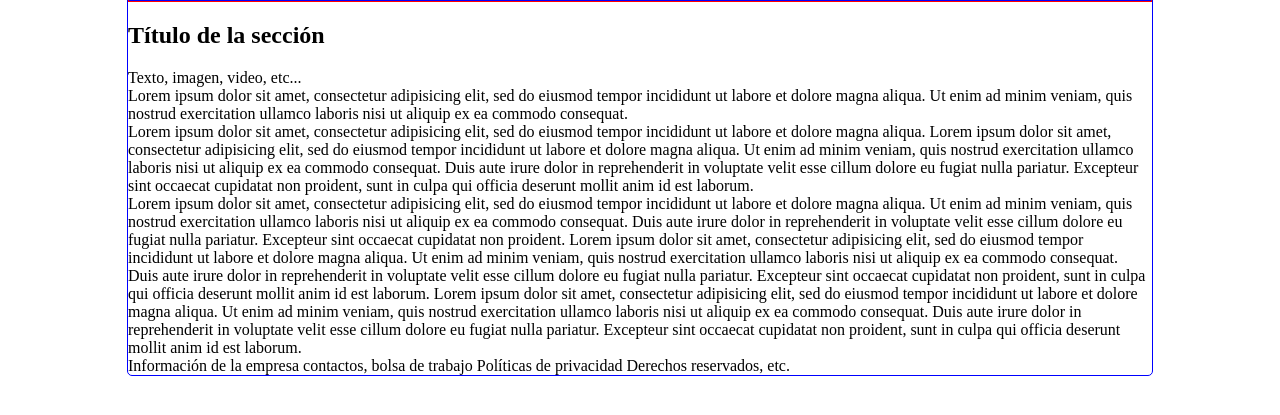
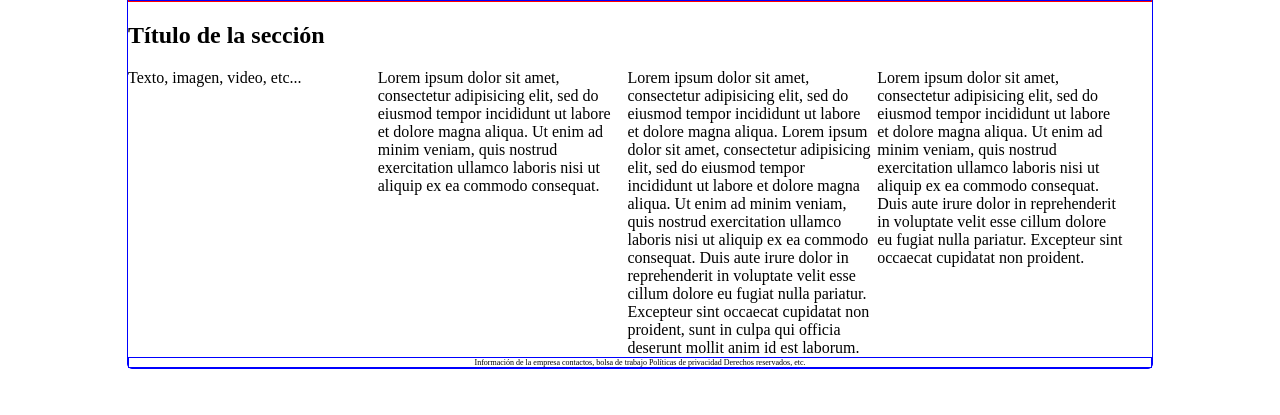
Before and after one commit to Ulises309/pw2163, a plain HTML site: page primerHTML5.html in a window 1280 px wide. Shown: the part 135-550 px from the top of the page. Drawn offline with Linux system fonts and the light colour scheme.

Commit message:
Fuentes y sections inline-block

```diff
--- a/css/estilos.css
+++ b/css/estilos.css
@@ -8,7 +8,8 @@ body /*selector - etiqueta*/
 	max-width: 1024px;
 	border:1px solid blue;
 	border-radius: 5px;
-	margin: 0 auto;
+	margin: 0px auto;
+	font-size: 16px;
 }
 
 header
@@ -40,6 +41,7 @@ header nav ul li
 	padding: 5px 10px; /*Agrando los botones*/
 	/*margin: (global)|(vertical horizontal)|(arriba derecha abajo izquierda);*/
 	margin: 0px 10px; /*Separo las cajas*/
+	vertical-align: top;
 }
 
 header nav ul li:hover
@@ -47,3 +49,23 @@ header nav ul li:hover
 	background: black;
 	color: white;
 }
+
+main section article
+{
+	/*border:1px solid red;*/
+	display: inline-block;
+	width: 24%;
+	vertical-align: top;
+}
+
+main section
+{
+	margin:15px 0px 0px 0px;
+}
+
+footer
+{
+	border: 1px solid blue;
+	text-align: center;
+	font-size: 0.5em;
+}
--- a/primerHTML5.html
+++ b/primerHTML5.html
@@ -47,18 +47,6 @@
 				consequat. Duis aute irure dolor in reprehenderit in voluptate velit esse
 				cillum dolore eu fugiat nulla pariatur. Excepteur sint occaecat cupidatat non
 				proident.
-				Lorem ipsum dolor sit amet, consectetur adipisicing elit, sed do eiusmod
-				tempor incididunt ut labore et dolore magna aliqua. Ut enim ad minim veniam,
-				quis nostrud exercitation ullamco laboris nisi ut aliquip ex ea commodo
-				consequat. Duis aute irure dolor in reprehenderit in voluptate velit esse
-				cillum dolore eu fugiat nulla pariatur. Excepteur sint occaecat cupidatat non
-				proident, sunt in culpa qui officia deserunt mollit anim id est laborum.
-				Lorem ipsum dolor sit amet, consectetur adipisicing elit, sed do eiusmod
-				tempor incididunt ut labore et dolore magna aliqua. Ut enim ad minim veniam,
-				quis nostrud exercitation ullamco laboris nisi ut aliquip ex ea commodo
-				consequat. Duis aute irure dolor in reprehenderit in voluptate velit esse
-				cillum dolore eu fugiat nulla pariatur. Excepteur sint occaecat cupidatat non
-				proident, sunt in culpa qui officia deserunt mollit anim id est laborum.
 			</article>
 		</section>
 	</main>
```
